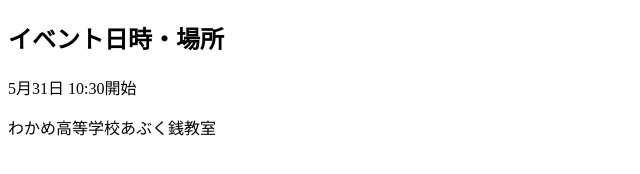
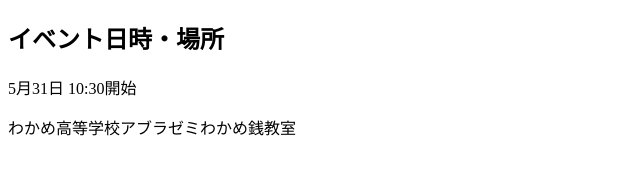
Before and after one commit to rui-murayama-morijyobi/testBranch, a plain HTML site: page wakame.html in a window 1280 px wide. Shown: the whole page, without its empty margins (0-640 px from the left). Drawn offline with Linux system fonts and the light colour scheme.

Commit message:
[add]教室名の変更

```diff
--- a/wakame.html
+++ b/wakame.html
@@ -6,6 +6,6 @@
 <body>
 <h2> イベント日時・場所 </h2>
 <p>5月31日 10:30開始</p>
-<p>わかめ高等学校あぶく銭教室</p>
+<p>わかめ高等学校アブラゼミわかめ銭教室</p>
 </body>
 </html>
```
